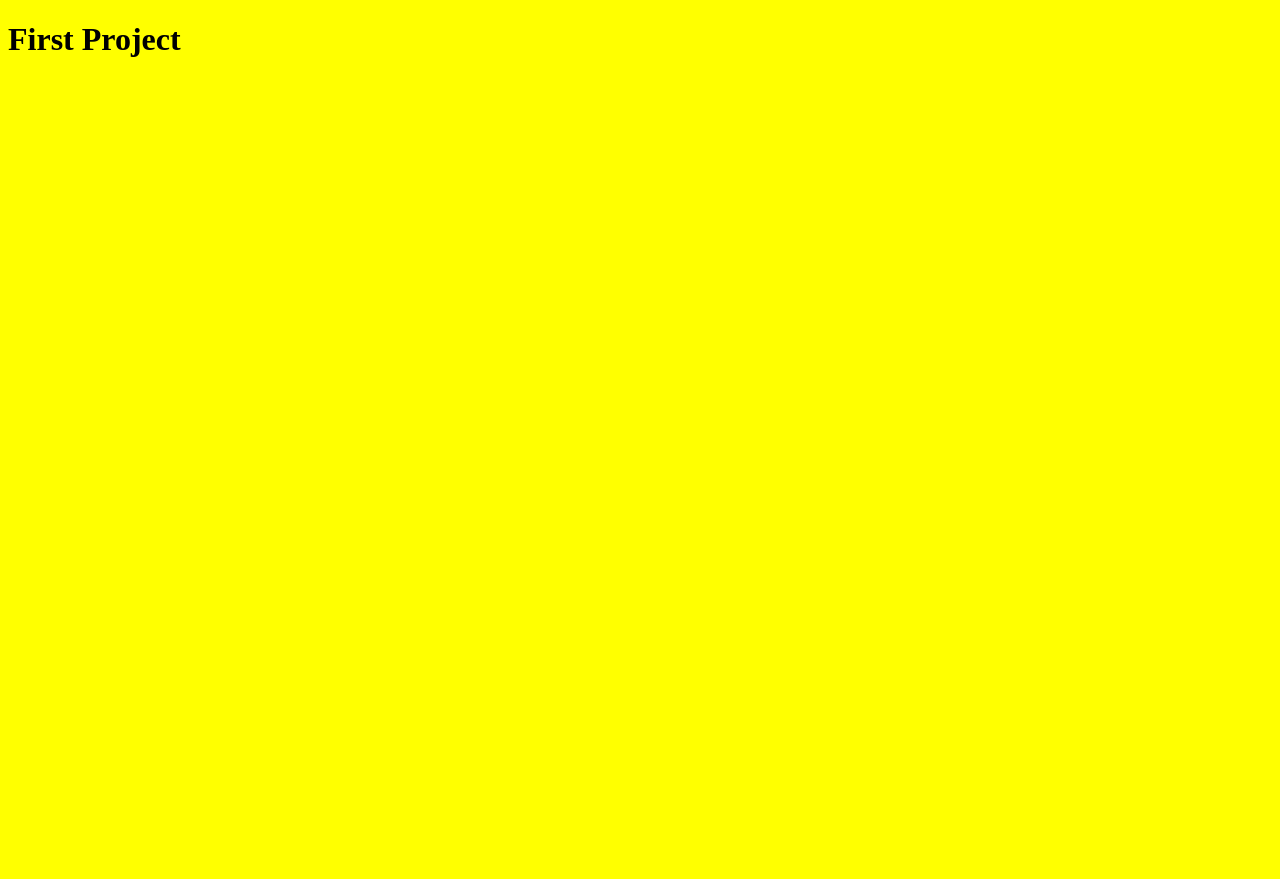
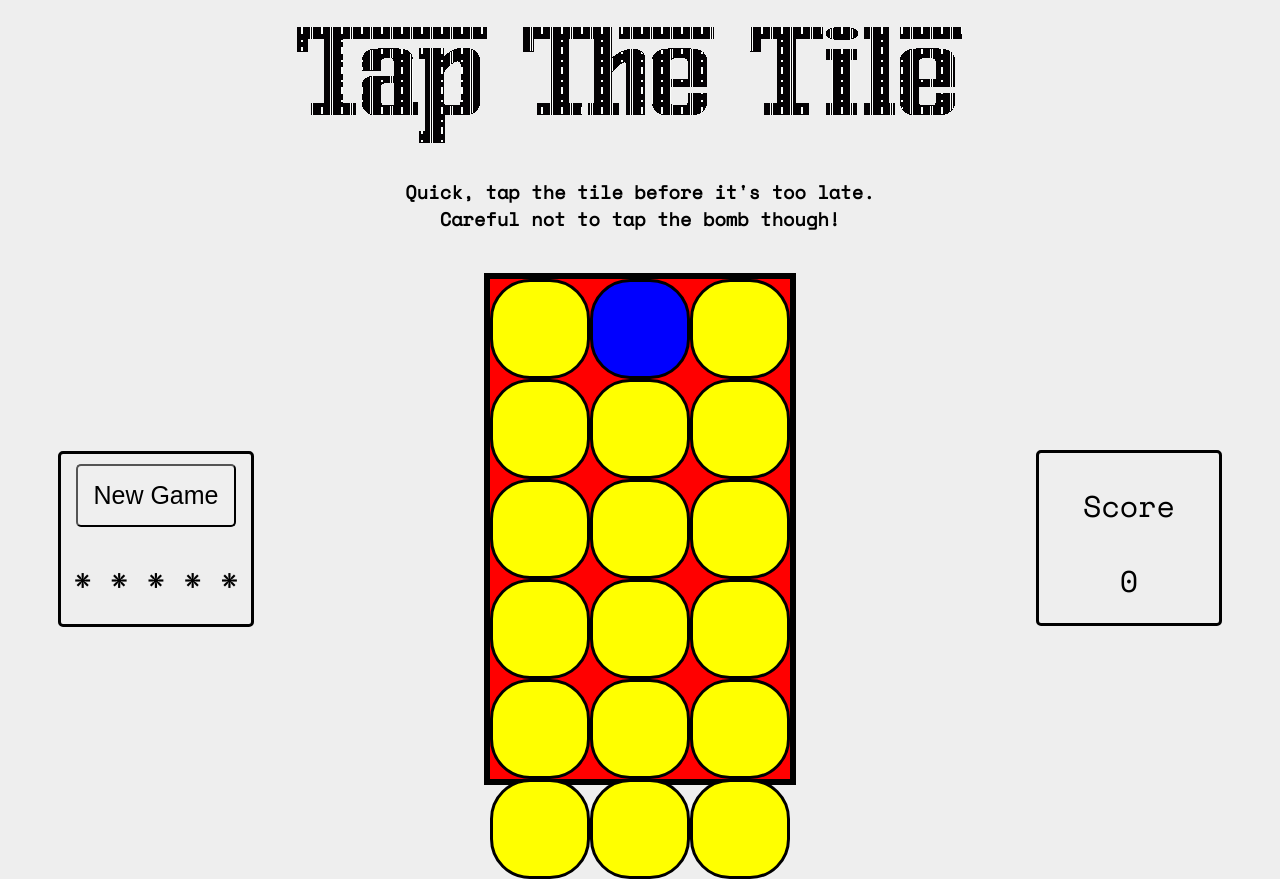
Before and after one commit to Steph-6/WDI-Project-1, a PHP site: page / in a window 1280 px wide. Before the commit the page is almost empty. Before the commit the page ends 57 px from the top, so only its background shows below. Run offline with PHP 8.4, Linux system fonts and the light colour scheme; some libraries are stand-ins or nearby versions.

Commit message:
first commit for project

```diff
--- a/css/style.css
+++ b/css/style.css
@@ -1,3 +1,70 @@
 body {
-  background-color: yellow;
+  background-color: #eeeeee;
+  font-family: 'Space Mono', monospace;
 }
+
+h1, h3 {
+  text-align: center;
+}
+
+h3 {
+  margin-top: -20px;
+}
+
+.left-box {
+  font-size: 30px;
+  margin: 200px 0px 0px 50px;
+  float: left;
+  border: 3px solid black;
+  border-radius: 5px;
+  padding: 10px;
+  width: 170px;
+  height: 150px;
+  text-align: center;
+}
+
+.right-box{
+  font-size: 30px;
+  float: right;
+  border: 3px solid black;
+  border-radius: 5px;
+  margin: -375px 50px 0px -10px;
+  width: 180px;
+  height: 170px;
+  text-align: center;
+}
+
+button {
+  padding: 15px;
+  font-size: 25px;
+  border-radius: 5px;
+}
+
+ul.game-board {
+  width: 300px;
+  height: 500px;
+  background-color: red;
+  margin: 40px auto;
+  padding: 0;
+  border: 6px solid black;
+}
+
+li {
+  list-style-type: none;
+  border-radius:40px;
+}
+
+.grid, .play-row {
+  width: 94px;
+  height: 94px;
+  border: 3px solid black;
+  float: left;
+}
+
+.bottom-grid {
+  width: 94px;
+  height: 94px;
+  border: 3px solid black;
+  float: left;
+  /*display: none;*/
+}
--- a/index.html
+++ b/index.html
@@ -3,10 +3,58 @@
   <head>
     <meta charset="utf-8">
     <title></title>
+    <link href="https://fonts.googleapis.com/css?family=Space+Mono" rel="stylesheet">
     <link rel="stylesheet" href="css/style.css">
+    <script src="http://code.jquery.com/jquery-1.11.1.min.js"></script>
     <script src="js/app.js" charset="utf-8"></script>
   </head>
   <body>
-    <h1>First Project</h1>
+    <h1><img src="css/title.gif"></h1>
+    <h3>Quick, tap the tile before it's too late.</h3>
+    <h3>Careful not to tap the bomb though!</h3>
+
+    <div class="left-box">
+      <button type="button">New Game</button>
+      <p id="lives">* * * * *</p>
+    </div>
+
+    <ul class="game-board">
+      <div class="row1">
+        <li class="grid" id="grid1.1"></li>
+        <li class="grid" id="grid1.2"></li>
+        <li class="grid" id="grid1.3"></li>
+      </div>
+      <div class="row2">
+        <li class="grid" id="grid2.1"></li>
+        <li class="grid" id="grid2.2"></li>
+        <li class="grid" id="grid2.3"></li>
+      </div>
+      <div class="row3">
+        <li class="grid" id="grid3.1"></li>
+        <li class="grid" id="grid3.2"></li>
+        <li class="grid" id="grid3.3"></li>
+      </div>
+      <div class="row4">
+        <li class="grid" id="grid4.1"></li>
+        <li class="grid" id="grid4.2"></li>
+        <li class="grid" id="grid4.3"></li>
+      </div>
+      <div class="row5">
+        <li class="play-row" id="grid5.1"></li>
+        <li class="play-row" id="grid5.2"></li>
+        <li class="play-row" id="grid5.3"></li>
+      </div>
+      <div class="row6">
+        <li class="bottom-grid" id="grid6.1"></li>
+        <li class="bottom-grid" id="grid6.2"></li>
+        <li class="bottom-grid" id="grid6.3"></li>
+      </div>
+    </ul>
+
+    <div class="right-box">
+      <p>Score</p>
+      <div id="score">0</div>
+    </div>
+
   </body>
 </html>
--- a/js/app.js
+++ b/js/app.js
@@ -1 +1,74 @@
-console.log('working');
+var playing = true;
+var colors  = ['blue', 'green', 'purple'];
+var lives   = ['*****', '****', '***', '**', '*', '']
+var score   = 0;
+
+$(function() {
+  color = colors[0];
+
+  // if (30 > score >= 20) {
+  //   counter = 20;
+  //   color = colors[chooseSquare(0,1)];
+  // }
+  // if (score >= 30) {
+  //   counter = 20;
+  //   color = colors[chooseSquare(0,2)];
+  // }
+
+  highlight(color);
+  move(color);
+
+  var playRow = document.getElementsByClassName('play-row');
+  for (var i = 0; i < playRow.length; i++) {
+    playRow[i].addEventListener('click', function() {
+      this.style.backgroundColor = 'yellow';
+      //audio
+    });
+  }
+
+  var bottomGrid = document.getElementsByClassName('row6');
+  console.log(bottomGrid);
+  for (var i = 0; i < bottomGrid.length; i++) {
+    if (bottomGrid[i].style.backgroundColor !== 'yellow') {
+      alert('You lose');
+      //move the array up
+      //document.getElementById('lives').innerHTML = lives--;
+      //audio
+      //clearInterval(highlight(color));
+    } else {
+      score++;
+      document.getElementById('score').innerHTML = score;
+    }
+  }
+});
+
+function highlight(color) {
+  var lis = document.getElementsByTagName('li');
+  for (var i = 0; i < lis.length; i++) {
+    lis[i].style.backgroundColor = 'yellow';
+  }
+  document.getElementById('grid1.' + chooseSquare(1,4)).style.backgroundColor = color;
+}
+
+function chooseSquare(a, b) {
+  min = Math.ceil(a);
+  max = Math.floor(b);
+  return Math.floor(Math.random() * (max - min)) + min;
+}
+
+function move(color){
+  setInterval(function() { highlight(color) }, 500);
+  for (var i = 1; i < 7; i++) {
+    var rows = document.getElementsByClassName('row' + i);
+    console.log(rows);
+    //for (var j = 0; j < rows.length; j++) {
+      //rows[j++].style.backgroundColor = rows[j].style.backgroundColor;
+    //}
+  }
+}
+
+// if (score > 20) {
+//   counter = 20;
+//   var colors = ['blue', 'green', 'purple'];
+//   color = colors[chooseSquare(0,3)];
+// }
```
Also changed, not shown: css/bomb.jpg (added), css/title.gif (added).
